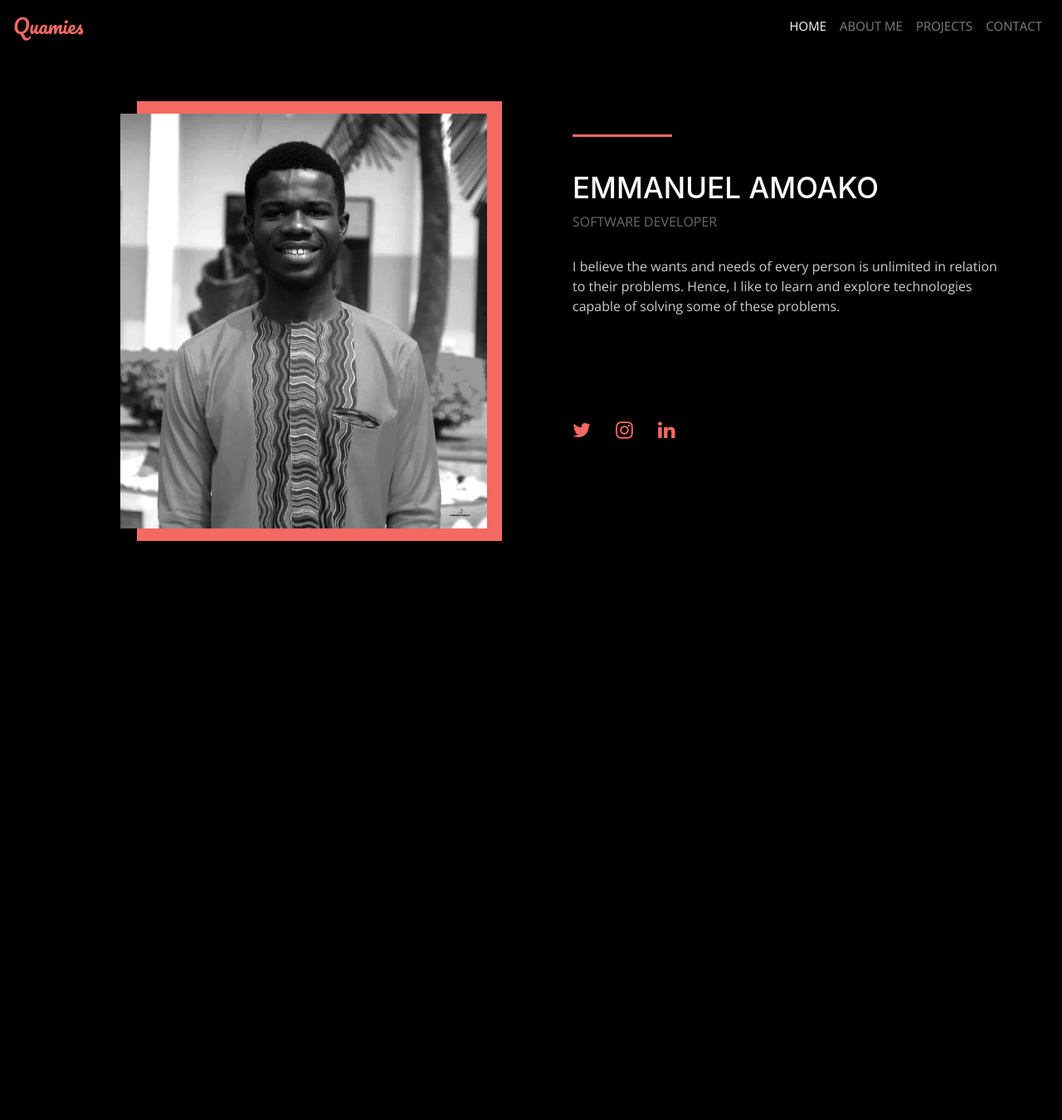
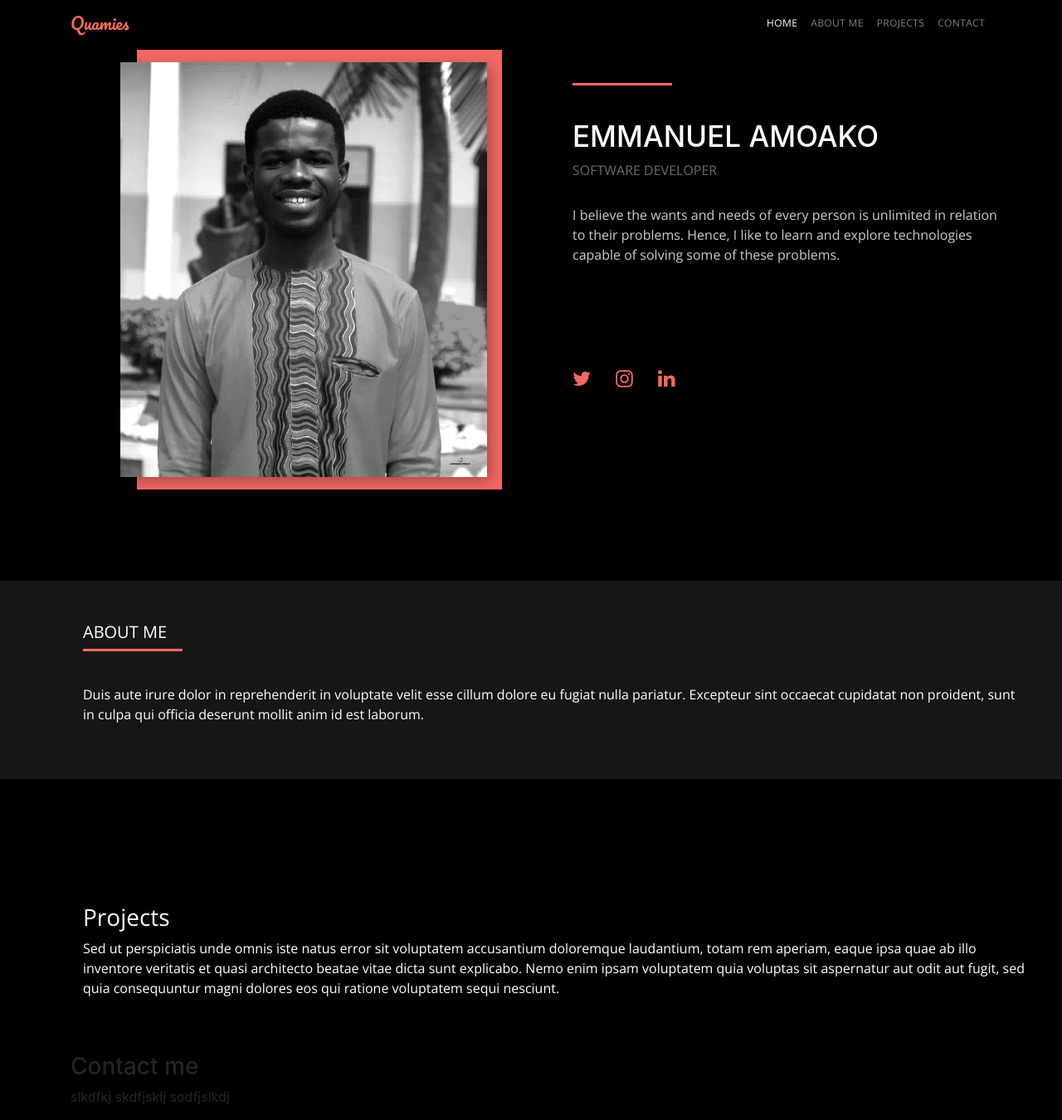
Before and after one commit to Quami-source/Portfolio-site, a React (Create React App) app: page / in a window 1280 px wide. Shown: the whole page at 83% size. Before the commit the page ends 800 px from the top, so only its background shows below. Built offline with nearby package versions, Linux system fonts and the light colour scheme.

Commit message:
Added react-router and react-scroll

```diff
--- a/package.json
+++ b/package.json
@@ -10,7 +10,9 @@
     "react": "^17.0.1",
     "react-bootstrap": "^1.5.2",
     "react-dom": "^17.0.1",
+    "react-router-dom": "^5.2.0",
     "react-scripts": "4.0.3",
+    "react-scroll": "^1.8.2",
     "web-vitals": "^1.0.1"
   },
   "scripts": {
--- a/public/index.html
+++ b/public/index.html
@@ -51,4 +51,7 @@
       To create a production bundle, use `npm run build` or `yarn build`.
     -->
   </body>
+  <script src="https://code.jquery.com/jquery-3.2.1.slim.min.js" integrity="sha384-KJ3o2DKtIkvYIK3UENzmM7KCkRr/rE9/Qpg6aAZGJwFDMVNA/GpGFF93hXpG5KkN" crossorigin="anonymous"></script>
+  <script src="https://cdnjs.cloudflare.com/ajax/libs/popper.js/1.12.9/umd/popper.min.js" integrity="sha384-ApNbgh9B+Y1QKtv3Rn7W3mgPxhU9K/ScQsAP7hUibX39j7fakFPskvXusvfa0b4Q" crossorigin="anonymous"></script>
+  <script src="https://maxcdn.bootstrapcdn.com/bootstrap/4.0.0/js/bootstrap.min.js" integrity="sha384-JZR6Spejh4U02d8jOt6vLEHfe/JQGiRRSQQxSfFWpi1MquVdAyjUar5+76PVCmYl" crossorigin="anonymous"></script>
 </html>
--- a/src/App.css
+++ b/src/App.css
@@ -2,22 +2,25 @@
   --secondary-color: #f46962;
 }
 
-.navbar > a{
+.navbar-brand{
   color: var(--secondary-color) !important;
-  font-size: 24px;
-}
-
-.navbar-brand{
   font-family: 'Pacifico', cursive;
-
+  font-size: 30px;
 }
 
 nav ul li{
   text-transform: uppercase;
   font-family: 'Open Sans', sans-serif;
   font-size: 0.9375rem;
+  letter-spacing: 0.03em;
+  font-size: 12px;
 }
 
+.navbar-nav > li > a.active, .navbar-nav > li >a:focus{
+  border-bottom: 0.1875rem solid var(--secondary-color);
+}
+
+/*----------body----------*/
 
 .main-body{
   display: flex;
@@ -73,6 +76,7 @@ nav ul li{
 .image-style{
   width: 27.59375rem;
   height: 31.25rem;
+  box-shadow: 0.3em 0.3em 1em rgba(0,0,0,0.3);
 }
 
 .h-rule{
@@ -112,3 +116,44 @@ nav ul li{
 .media-icon a:hover{
   color: #fff;
 }
+
+/*---------------about section----------*/
+
+.about-container{
+  display: flex;
+  flex-direction: column;
+  background-color: #171616;
+  margin-top: 100px;
+  padding-top: 50px;
+  padding-bottom: 50px;
+  padding-right: 40px;
+  padding-left: 100px;
+  color: #fff;
+  font-family: 'Open Sans', sans-serif;
+}
+
+.about-container > h3{
+  font-size: 20px;
+  text-transform:uppercase;
+}
+
+
+
+/*---------projects--------*/
+.projects-main{
+  display: flex;
+
+  margin-top: 100px;
+  padding-top: 50px;
+  padding-bottom: 50px;
+  padding-right: 40px;
+  padding-left: 100px;
+  color: #fff;
+  font-family: 'Open Sans', sans-serif;
+}
+
+.project-container{
+  display: flex;
+  justify-content: center;
+  align-items: center;
+}
--- a/src/App.js
+++ b/src/App.js
@@ -2,12 +2,18 @@ import './App.css';
 import 'bootstrap/dist/css/bootstrap.min.css';
 import Body from './components/nav/body/Body';
 import Nav from './components/nav/Nav';
+import About from './components/About';
+import Projects from './components/Projects';
+import Contact from './components/Contact';
 
 function App() {
   return (
     <div>
       <Nav/>
       <Body/>
+      <About/>
+      <Projects/>
+      <Contact/>
     </div>
   );
 }
--- /dev/null
+++ b/src/components/About.js
@@ -0,0 +1,13 @@
+import React from 'react'
+
+export default function About() {
+    return (
+        <div className="about-main">
+            <div className = "about-container">
+                <h3>About me</h3>
+                <div className='h-rule'/>
+                <p>Duis aute irure dolor in reprehenderit in voluptate velit esse cillum dolore eu fugiat nulla pariatur. Excepteur sint occaecat cupidatat non proident, sunt in culpa qui officia deserunt mollit anim id est laborum.</p>
+            </div>
+        </div>
+    )
+}
--- /dev/null
+++ b/src/components/Contact.js
@@ -0,0 +1,10 @@
+import React from 'react'
+
+export default function Contact() {
+    return (
+        <div className='container'>
+            <h3>Contact me</h3>
+            <p>slkdfkj skdfjsklj sodfjslkdj</p>
+        </div>
+    )
+}
--- /dev/null
+++ b/src/components/Projects.js
@@ -0,0 +1,14 @@
+import React from 'react'
+
+export default function Projects() {
+    return (
+        <div className="projects-main">
+            <div className='projects-container'>
+            <h3>Projects</h3>
+            <p>Sed ut perspiciatis unde omnis iste natus error sit voluptatem accusantium doloremque laudantium, totam rem aperiam,
+                eaque ipsa quae ab illo inventore veritatis et quasi architecto beatae vitae dicta sunt explicabo. Nemo enim ipsam
+                voluptatem quia voluptas sit aspernatur aut odit aut fugit, sed quia consequuntur magni dolores eos qui ratione voluptatem sequi nesciunt.</p>
+            </div>
+        </div>
+    )
+}
--- a/src/components/nav/Nav.js
+++ b/src/components/nav/Nav.js
@@ -1,9 +1,16 @@
 import React from 'react';
+import{
+    BrowserRouter as Router,
+    Switch,
+    Route,
+    Link
+} from 'react-router-dom'
 import '../../App.css';
 
 const Nav = ()=>{
     return(
-        <nav className="navbar navbar-expand-lg navbar-dark" style={{backgroundColor:'black',}}>
+        <nav className="navbar fixed-top navbar-expand-lg navbar-dark" style={{backgroundColor:'black',}}>
+            <div className="container">
                 <a className="navbar-brand" href="#" >Quamies</a>
                 <button className="navbar-toggler" type="button" data-toggle="collapse" data-target="#navbarSupportedContent" aria-controls="navbarSupportedContent" aria-expanded="false" aria-label="Toggle navigation">
                     <span className="navbar-toggler-icon"></span>
@@ -12,7 +19,7 @@ const Nav = ()=>{
                 <div className="collapse navbar-collapse" id="navbarSupportedContent" >
                     <ul className="navbar-nav ml-auto">
                         <li className="nav-item active">
-                        <a className="nav-link" href="#">Home <span class="sr-only">(current)</span></a>
+                            <a className="nav-link" href="#">Home <span class="sr-only"></span></a>
                         </li>
                         <li className="nav-item">
                             <a className="nav-link" href="#">About me</a>
@@ -27,6 +34,7 @@ const Nav = ()=>{
                     </ul>
 
                 </div>
+            </div>
         </nav>
     )
 }
```
Also changed, not shown: src/.prettierrc.js (added), 1 other file (tests, documents, lock files or other folders). Lines whose indentation alone changed are shown as unchanged.
